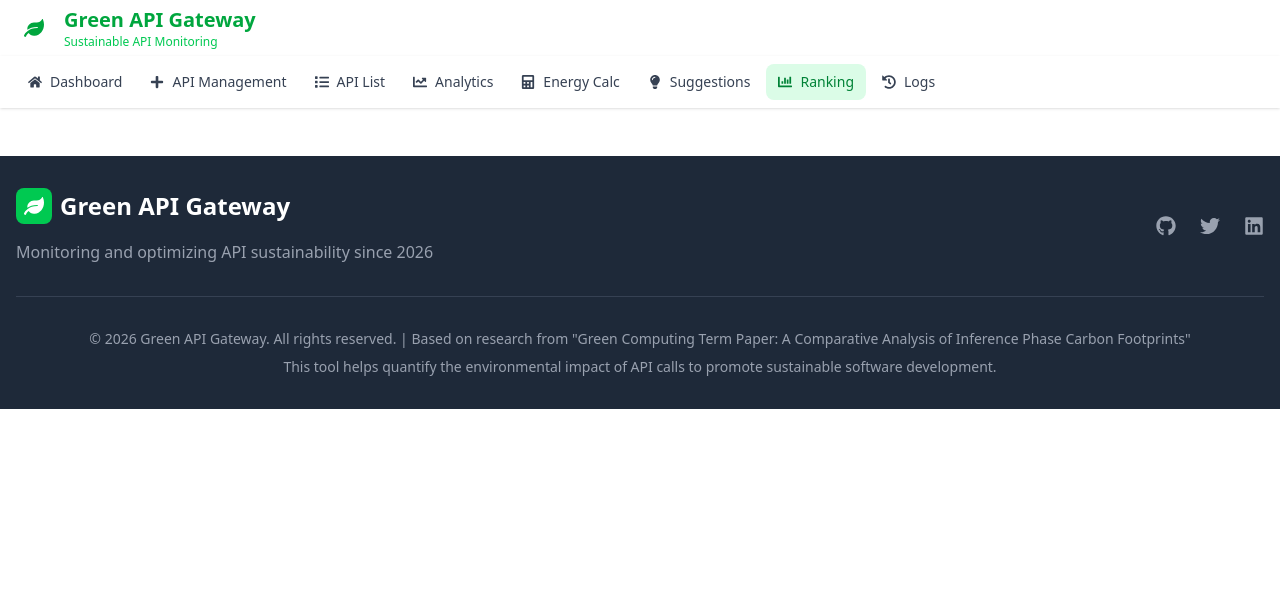
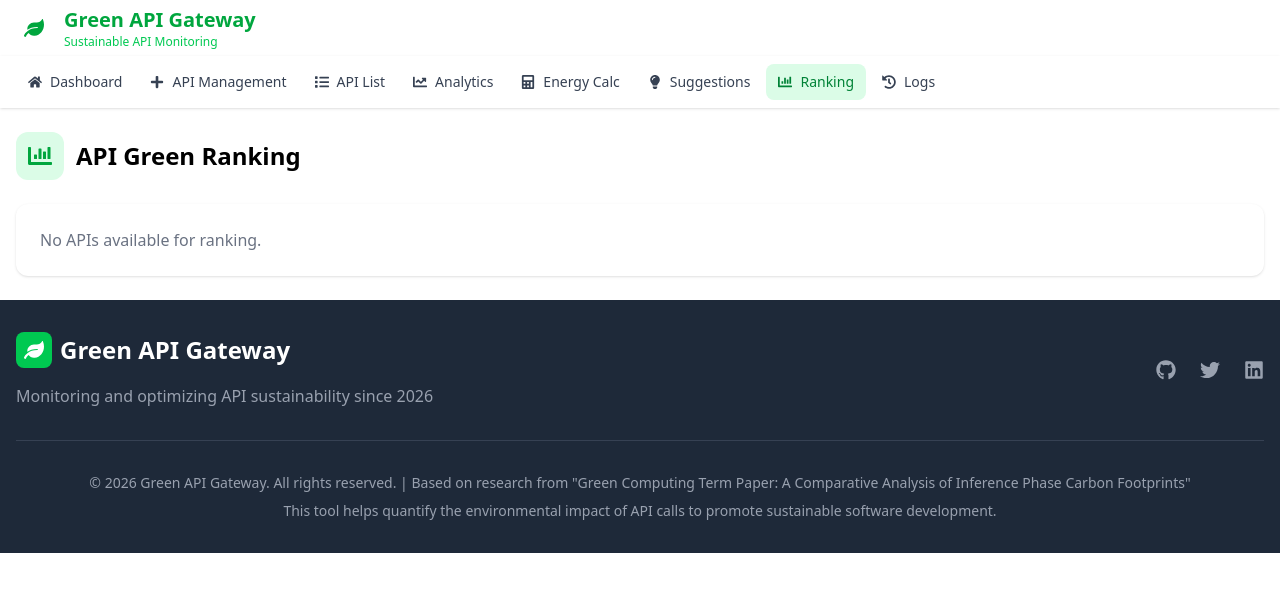
Before and after one commit to palash1212/Green-Api-Gateway, a React (Vite) app: page /ranking in a window 1280 px wide. Shown: the top 592 px of the page. Built offline with nearby package versions, Linux system fonts and the light colour scheme.

Commit message:
ranking page added

```diff
--- a/src/App.jsx
+++ b/src/App.jsx
@@ -8,6 +8,7 @@ import ApiManagement from "./pages/ApiManagement";
 import ApiList from "./pages/ApiList";
 import Analytics from "./pages/Analytics";
 import Suggestions from "./pages/Suggestions";
+import Ranking from "./pages/Ranking";
 
 export default function App() {
   return (
@@ -24,6 +25,7 @@ export default function App() {
           <Route path="/api-list" element={<ApiList />} />
           <Route path="/api-analytics" element={<Analytics />} />
           <Route path="/suggestions" element={<Suggestions />} />
+          <Route path="/ranking" element={<Ranking />} />
         </Routes>
       </main>
 
--- /dev/null
+++ b/src/pages/Ranking.jsx
@@ -0,0 +1,68 @@
+import { useState } from "react";
+import { FaChartBar, FaLeaf, FaTrophy } from "react-icons/fa";
+
+export default function Ranking() {
+  const [apis] = useState(() => {
+    const stored = JSON.parse(localStorage.getItem("apis")) || [];
+    return stored.map((api) => ({
+      ...api,
+      score: Math.floor(Math.random() * 40) + 60, // score between 60–100
+    }));
+  });
+
+  const rankedApis = [...apis].sort((a, b) => b.score - a.score);
+
+  return (
+    <div>
+      {/* Page Title */}
+      <h2 className="text-2xl font-bold flex items-center mb-6">
+        <span className="bg-green-100 p-3 rounded-xl mr-3">
+          <FaChartBar className="text-green-600" />
+        </span>
+        API Green Ranking
+      </h2>
+
+      {rankedApis.length === 0 ? (
+        <div className="bg-white shadow rounded-xl p-6 text-gray-500">
+          No APIs available for ranking.
+        </div>
+      ) : (
+        <div className="bg-white shadow rounded-xl p-6 overflow-x-auto">
+          <table className="w-full border-collapse">
+            <thead>
+              <tr className="border-b">
+                <th className="text-left py-3 px-2">Rank</th>
+                <th className="text-left py-3 px-2">API Name</th>
+                <th className="text-left py-3 px-2">Endpoint</th>
+                <th className="text-left py-3 px-2">Green Score</th>
+              </tr>
+            </thead>
+            <tbody>
+              {rankedApis.map((api, index) => (
+                <tr key={api.id} className="border-b last:border-none">
+                  <td className="py-3 px-2 font-semibold">
+                    {index === 0 ? (
+                      <FaTrophy className="text-yellow-500 inline" />
+                    ) : (
+                      index + 1
+                    )}
+                  </td>
+                  <td className="py-3 px-2">{api.name}</td>
+                  <td className="py-3 px-2 text-blue-600 break-all">
+                    {api.url}
+                  </td>
+                  <td className="py-3 px-2">
+                    <span className="flex items-center gap-2">
+                      <FaLeaf className="text-green-600" />
+                      <span className="font-semibold">{api.score}</span>
+                    </span>
+                  </td>
+                </tr>
+              ))}
+            </tbody>
+          </table>
+        </div>
+      )}
+    </div>
+  );
+}
```
